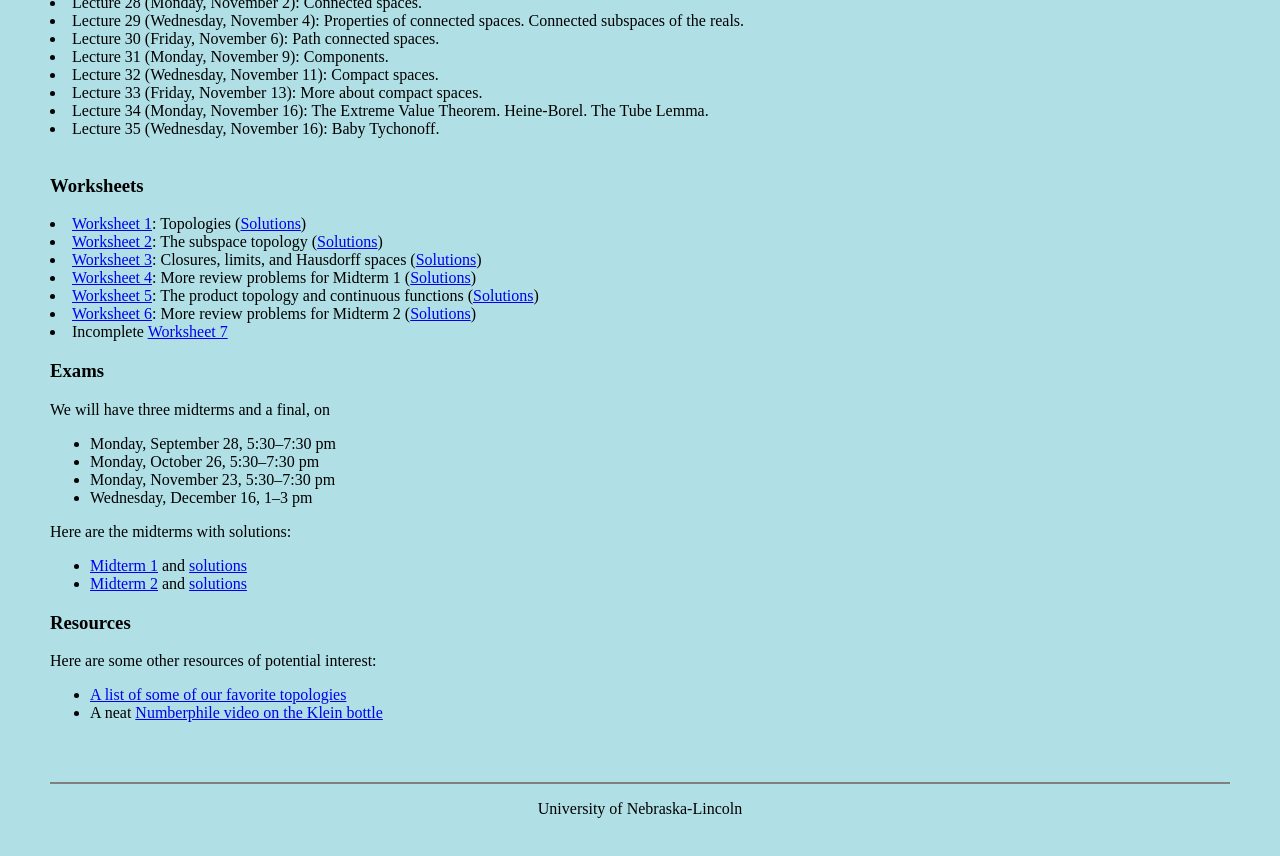
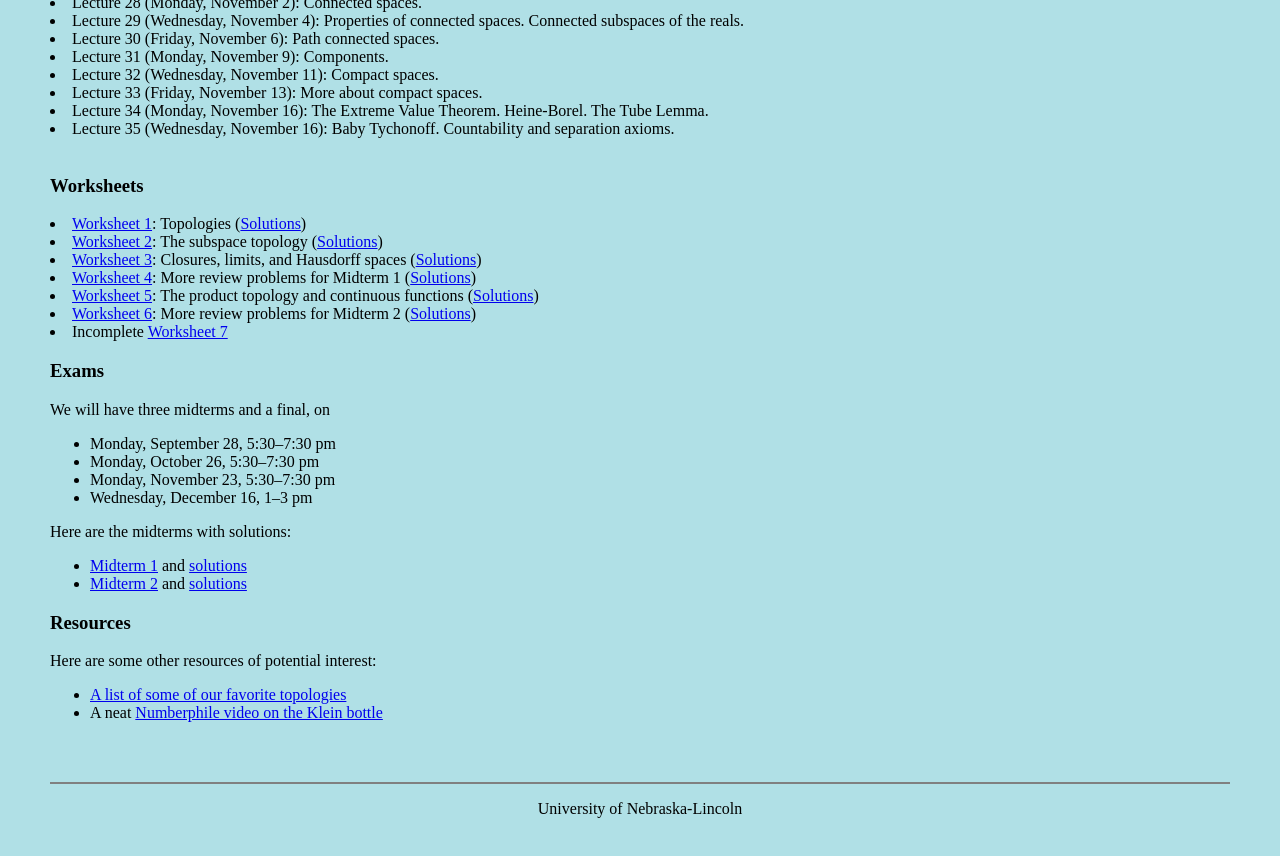
Before and after one commit to eloisagrifo/eloisagrifo.github.io, a plain HTML site: page Teaching/Topology/index.html in a window 1280 px wide. Shown: the part 1760-2616 px from the top of the page. Drawn offline with Linux system fonts and the light colour scheme.

Commit message:
pre lecture 35

```diff
--- a/Teaching/Topology/index.html
+++ b/Teaching/Topology/index.html
@@ -322,7 +322,7 @@ Lecture 34 (Monday, November 16): The Extreme Value Theorem. Heine-Borel. The Tu
 
 
 <li>
-Lecture 35 (Wednesday, November 16): Baby Tychonoff.
+Lecture 35 (Wednesday, November 16): Baby Tychonoff. Countability and separation axioms.
 </li>
 
 <br>
```
